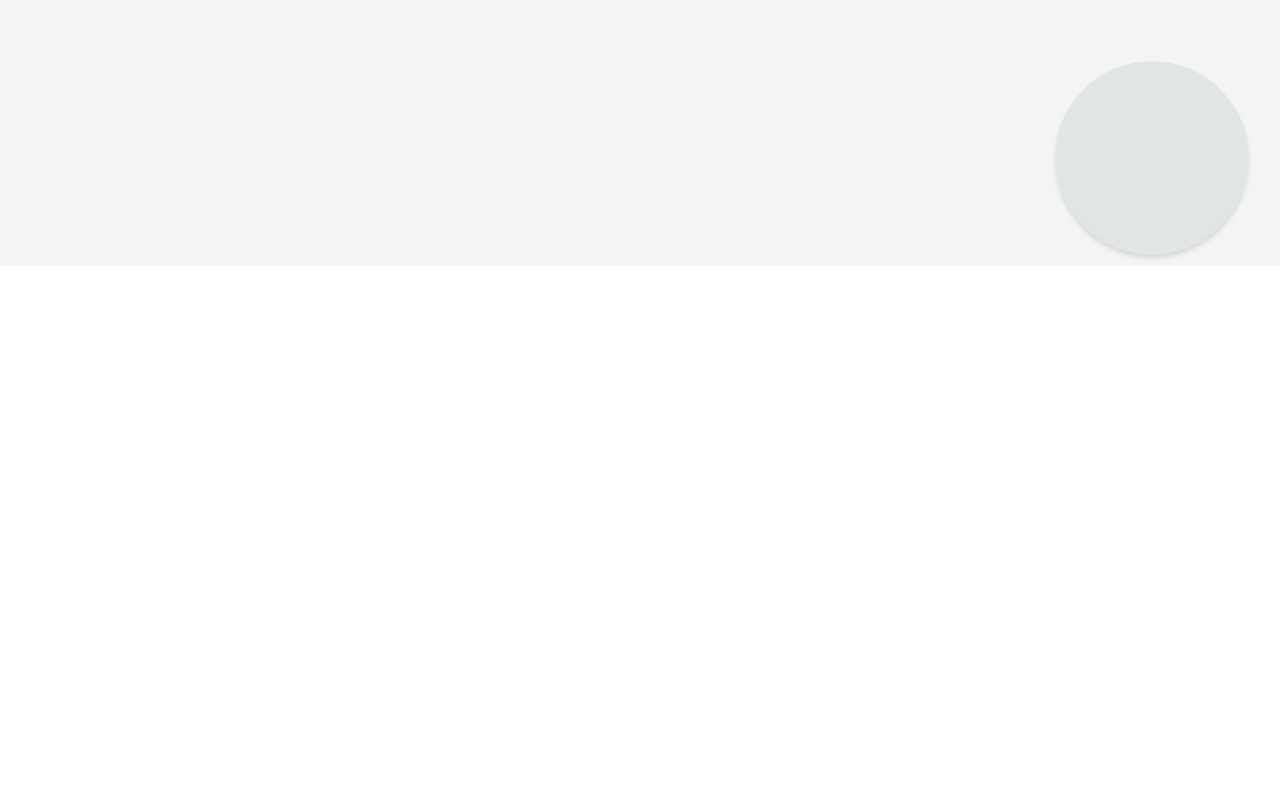
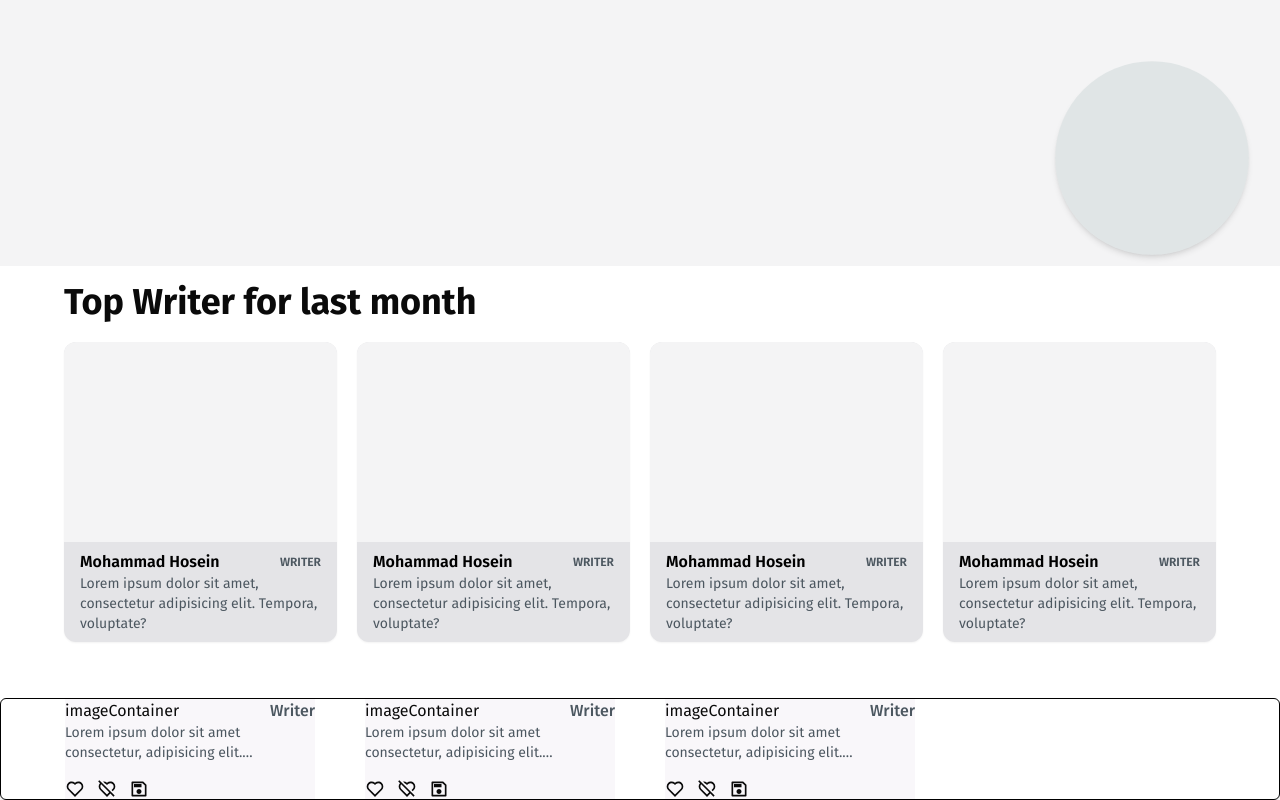
Before and after one commit to Mhorg8/blog-page-v1, a Next.js app: page / in a window 1280 px wide. Shown: the part 526-1326 px from the top of the page. Before the commit the page ends 800 px from the top, so only its background shows below. Built offline with nearby package versions, Linux system fonts and the light colour scheme.

Commit message:
create top writer section

```diff
--- a/package.json
+++ b/package.json
@@ -25,6 +25,7 @@
     "react-icons": "^5.4.0",
     "react-redux": "^9.2.0",
     "react-toastify": "^11.0.3",
+    "swiper": "^11.2.2",
     "tailwind-merge": "^2.6.0",
     "tailwindcss-animate": "^1.0.7"
   },
--- a/src/app/page.tsx
+++ b/src/app/page.tsx
@@ -1,9 +1,19 @@
+import CommendSlider from "@/components/hero/CommendSlider";
 import Hero from "@/components/hero/Hero";
+import TopWriter from "@/components/hero/TopWriter";
 
 export default function Home() {
   return (
     <div>
       <Hero />
+      <div className="container py-4">
+        <h2 className="text-3xl md:text-4xl font-bold">
+          Top Writer for last month
+        </h2>
+        {/* top writer card */}
+        <TopWriter />
+      </div>
+      <CommendSlider />
     </div>
   );
 }
--- /dev/null
+++ b/src/components/hero/CommendSlider.tsx
@@ -0,0 +1,89 @@
+"use client";
+import { Swiper, SwiperSlide } from "swiper/react";
+import "swiper/css";
+import { RiDislikeLine, RiHeartLine, RiSave2Line } from "react-icons/ri";
+
+const CommendSlider = () => {
+  return (
+    <div className="container mt-10  rounded-md shadow-md border border-black">
+      <Swiper
+        className="px-2 w-full space-x-3"
+        spaceBetween={50}
+        breakpoints={{
+          320: { slidesPerView: 1 }, // Mobile
+          640: { slidesPerView: 2 }, // Small screens
+          1024: { slidesPerView: 3 }, // Medium screens
+          1280: { slidesPerView: 4 }, // Large screens
+        }}
+      >
+        <SwiperSlide>
+          <div className="w-full bg-white">
+            {/* top card */}
+            <div className="flex items-center justify-between w-full">
+              <div>imageContainer</div>
+              <p className="font-medium text-darkGray">Writer</p>
+            </div>
+            {/* bottom card */}
+            <div className="space-y-4">
+              <p className="line-clamp-2 text-sm text-darkGray">
+                Lorem ipsum dolor sit amet consectetur, adipisicing elit.
+                Doloremque eos inventore aut!
+              </p>
+              <div className="flex items-center gap-3 text-xl">
+                <RiHeartLine />
+                <RiDislikeLine />
+                <RiSave2Line />
+              </div>
+            </div>
+          </div>
+        </SwiperSlide>
+
+        <SwiperSlide>
+          <div className="w-full bg-white">
+            {/* top card */}
+            <div className="flex items-center justify-between w-full">
+              <div>imageContainer</div>
+              <p className="font-medium text-darkGray">Writer</p>
+            </div>
+            {/* bottom card */}
+            <div className="space-y-4">
+              <p className="line-clamp-2 text-sm text-darkGray">
+                Lorem ipsum dolor sit amet consectetur, adipisicing elit.
+                Doloremque eos inventore aut!
+              </p>
+              <div className="flex items-center gap-3 text-xl">
+                <RiHeartLine />
+                <RiDislikeLine />
+                <RiSave2Line />
+              </div>
+            </div>
+          </div>
+        </SwiperSlide>
+
+        <SwiperSlide>
+          <div className="w-full bg-white">
+            {/* top card */}
+            <div className="flex items-center justify-between w-full">
+              <div>imageContainer</div>
+              <p className="font-medium text-darkGray">Writer</p>
+            </div>
+            {/* bottom card */}
+            <div className="space-y-4">
+              <p className="line-clamp-2 text-sm text-darkGray">
+                Lorem ipsum dolor sit amet consectetur, adipisicing elit.
+                Doloremque eos inventore aut!
+              </p>
+              <div className="flex items-center gap-3 text-xl">
+                <RiHeartLine />
+                <RiDislikeLine />
+                <RiSave2Line />
+              </div>
+            </div>
+          </div>
+        </SwiperSlide>
+      </Swiper>
+    </div>
+  );
+};
+
+export default CommendSlider;
--- /dev/null
+++ b/src/components/hero/TopWriter.tsx
@@ -0,0 +1,40 @@
+"use client";
+import { Swiper, SwiperSlide } from "swiper/react";
+import "swiper/css";
+import WriterCard from "./writerCard";
+
+const TopWriter = () => {
+  return (
+    <>
+      <div className="hidden md:grid md:grid-cols-3 lg:grid-cols-4 mt-5 gap-5">
+        <WriterCard />
+        <WriterCard />
+        <WriterCard />
+        <WriterCard />
+      </div>
+
+      <div className="mt-10 block md:hidden">
+        <Swiper
+          spaceBetween={30}
+          breakpoints={{
+            320: { slidesPerView: 1 }, // Mobile
+            640: { slidesPerView: 2 }, // Small screens
+            1024: { slidesPerView: 3 }, // Medium screens
+            1280: { slidesPerView: 4 }, // Large screens
+          }}
+          onSlideChange={() => console.log("slide change")}
+          onSwiper={(swiper) => console.log(swiper)}
+        >
+          <SwiperSlide>
+            <WriterCard />
+          </SwiperSlide>
+          <SwiperSlide>
+            <WriterCard />
+          </SwiperSlide>
+        </Swiper>
+      </div>
+    </>
+  );
+};
+
+export default TopWriter;
--- /dev/null
+++ b/src/components/hero/writerCard.tsx
@@ -0,0 +1,31 @@
+import React from "react";
+
+const WriterCard = () => {
+  return (
+    <div className="w-full col-span-1 h-[300px] bg-zinc-200 rounded-xl shadow-sm cursor-pointer hover:shadow-lg hover:scale-105 hoverEffect">
+      {/* user image info */}
+      <div className="h-2/3  bg-zinc-100 rounded-t-xl"></div>
+      {/* user information */}
+
+      <div className="py-2 px-4 h-1/3">
+        <div className="flex items-center justify-between w-full">
+          <h3 className="capitalize font-semibold text-black">
+            Mohammad hosein
+          </h3>
+          <p className="text-xs uppercase font-semibold text-darkGray">
+            writer
+          </p>
+        </div>
+
+        <div className="">
+          <p className="text-sm text-darkGray">
+            Lorem ipsum dolor sit amet, consectetur adipisicing elit. Tempora,
+            voluptate?
+          </p>
+        </div>
+      </div>
+    </div>
+  );
+};
+
+export default WriterCard;
```
Also changed, not shown: 1 other file (tests, documents, lock files or other folders).
